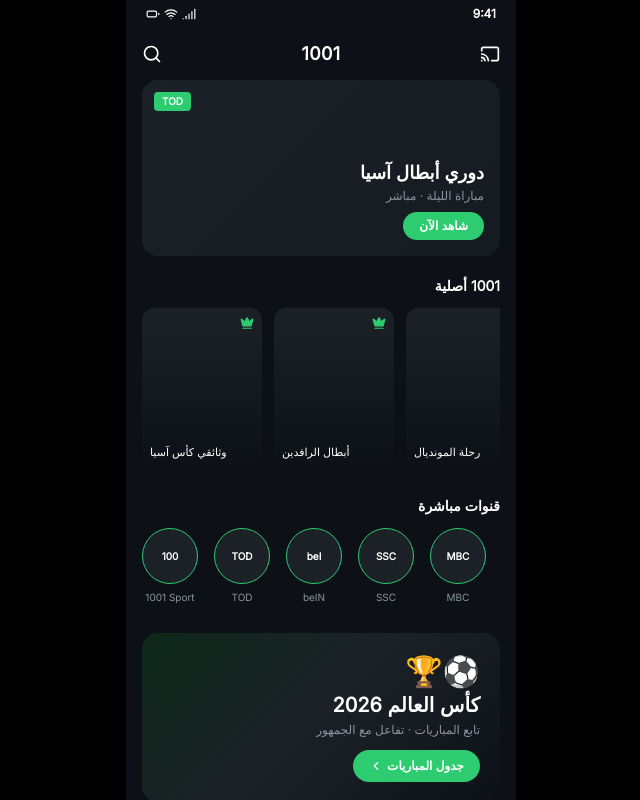
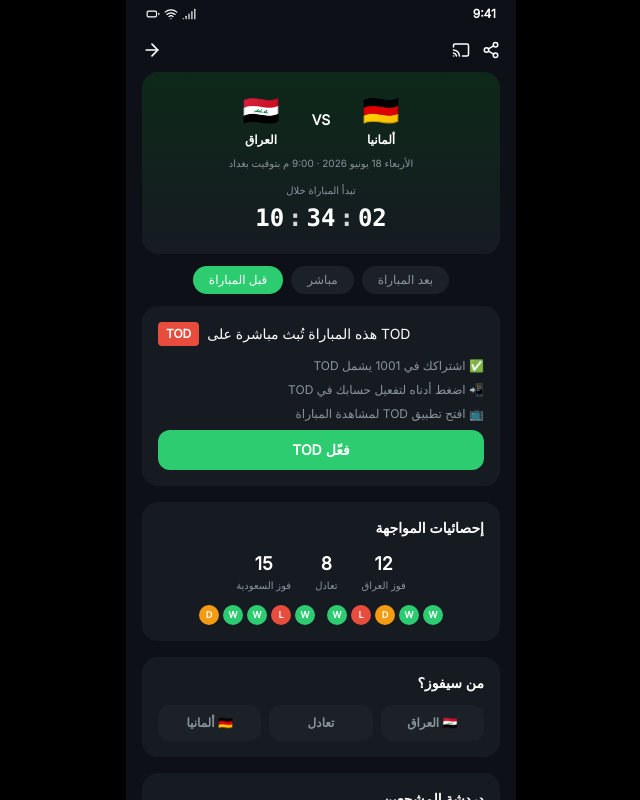
Before and after one commit to jated111-leb/team-centric-fandom, a React (Vite) app: page /world-cup in a window 1280 px wide. Shown: the top 800 px of the page, without its empty margins (319-959 px from the left). Built offline with nearby package versions, Linux system fonts and the light colour scheme.

Commit message:
Fix World Cup Match Hub UI
Co-authored-by: jated111-leb <244450693+jated111-leb@users.noreply.github.com>

```diff
--- a/src/components/worldcup/MatchHub.tsx
+++ b/src/components/worldcup/MatchHub.tsx
@@ -53,8 +53,8 @@ const MatchHub = ({ onBack }: MatchHubProps) => {
         {/* Teams */}
         <div className="flex items-center justify-center gap-4">
           <div className="text-center">
-            <span className="text-3xl">🇸🇦</span>
-            <p className="text-white text-xs font-bold mt-1">السعودية</p>
+            <span className="text-3xl">🇩🇪</span>
+            <p className="text-white text-xs font-bold mt-1">ألمانيا</p>
           </div>
           <div className="text-center px-4">
             {phase === "pre" ? (
--- a/src/components/worldcup/PreGame.tsx
+++ b/src/components/worldcup/PreGame.tsx
@@ -92,7 +92,7 @@ const PreGame = ({ todActivated, onActivateTod }: PreGameProps) => {
           {[
             { key: "A", label: "🇮🇶 العراق" },
             { key: "draw", label: "تعادل" },
-            { key: "B", label: "🇸🇦 السعودية" },
+            { key: "B", label: "🇩🇪 ألمانيا" },
           ].map((opt) => (
             <button
               key={opt.key}
--- a/src/lib/worldcupMockData.ts
+++ b/src/lib/worldcupMockData.ts
@@ -51,7 +51,7 @@ export const mockLiveChatMessages = [
 
 export const mockMatchEvents = [
   { minute: "12'", type: "goal" as const, team: "A", player: "أيمن حسين", icon: "⚽" },
-  { minute: "34'", type: "yellow" as const, team: "B", player: "محمد كنو", icon: "🟨" },
+  { minute: "34'", type: "yellow" as const, team: "B", player: "موسيالا", icon: "🟨" },
   { minute: "45+2'", type: "goal" as const, team: "B", player: "هافيرتز", icon: "⚽" },
   { minute: "56'", type: "sub" as const, team: "A", player: "محند علي ⇄ أمجد عطوان", icon: "🔄" },
   { minute: "68'", type: "goal" as const, team: "A", player: "أيمن حسين", icon: "⚽" },
--- a/src/pages/WorldCup.tsx
+++ b/src/pages/WorldCup.tsx
@@ -5,15 +5,14 @@ import HomeFeed from "@/components/worldcup/HomeFeed";
 import MatchHub from "@/components/worldcup/MatchHub";
 import SubscriptionScreen from "@/components/worldcup/SubscriptionScreen";
 
-type Screen = "home" | "match" | "subscription";
+type Screen = "match" | "subscription";
 
 const WorldCup = () => {
-  const [screen, setScreen] = useState<Screen>("home");
+  const [screen, setScreen] = useState<Screen>("match");
   const [activeTab, setActiveTab] = useState("home");
 
   const handleTabChange = (tab: string) => {
     setActiveTab(tab);
-    if (tab === "home") setScreen("home");
   };
 
   return (
@@ -25,17 +24,11 @@ const WorldCup = () => {
       >
         <StatusBar />
 
-        {screen === "home" && (
-          <HomeFeed
-            onNavigateToMatch={() => setScreen("match")}
-            onNavigateToSubscription={() => setScreen("subscription")}
-          />
-        )}
         {screen === "match" && (
-          <MatchHub onBack={() => setScreen("home")} />
+          <MatchHub onBack={() => setScreen("match")} onNavigateToSubscription={() => setScreen("subscription")} />
         )}
         {screen === "subscription" && (
-          <SubscriptionScreen onBack={() => setScreen("home")} />
+          <SubscriptionScreen onBack={() => setScreen("match")} />
         )}
 
         {screen !== "subscription" && (
```
